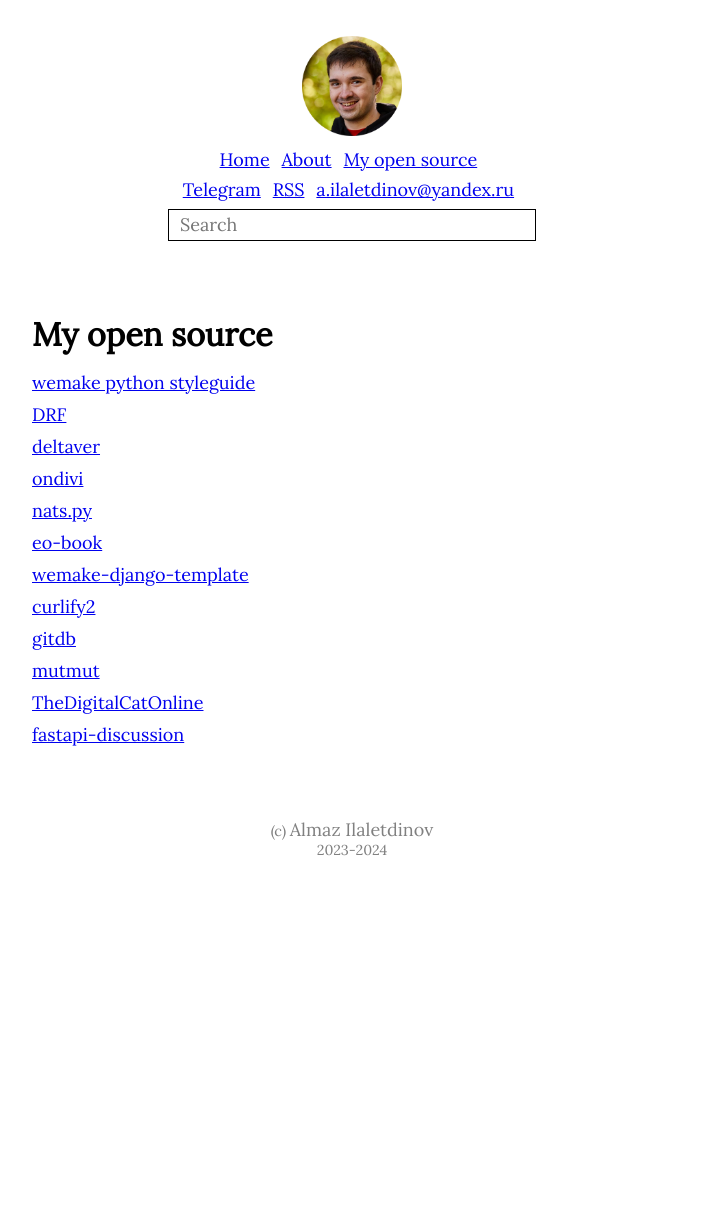
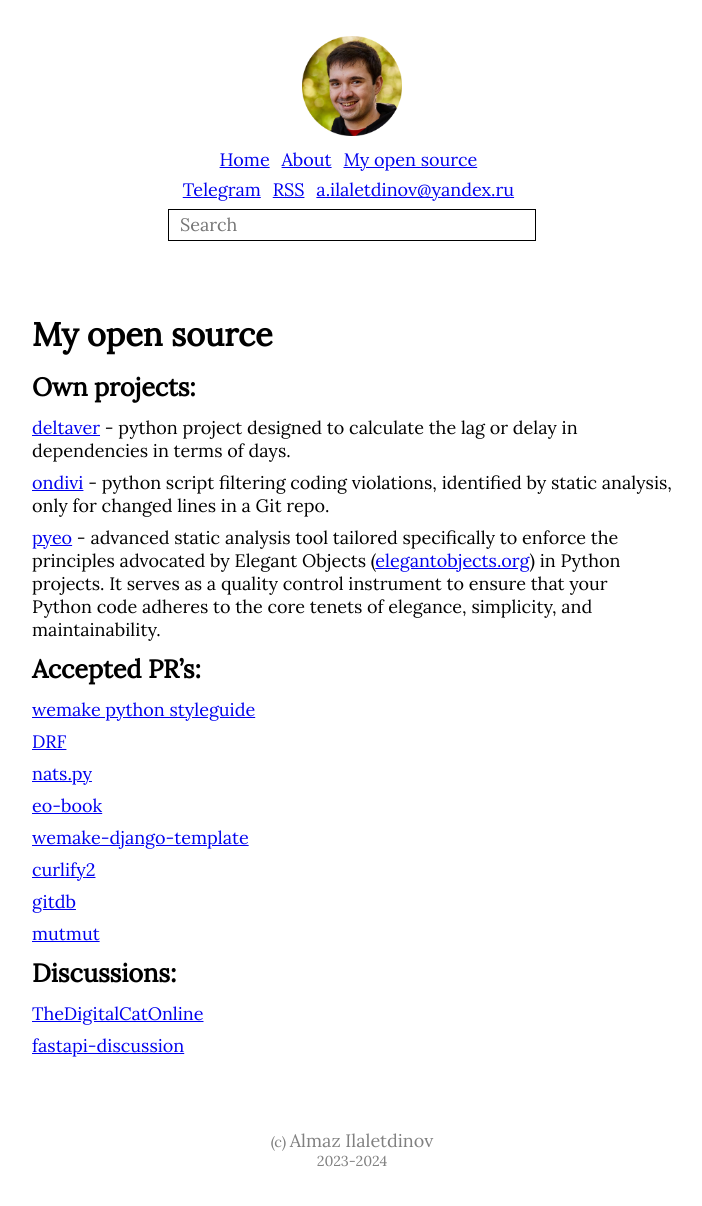
Before and after one commit to blablatdinov/blog, a Jekyll site: the page built from static/open_source.md, in a window 1280 px wide. Shown: the whole page, without its empty margins (288-990 px from the left). Built offline with Jekyll 4.4.1, drawn with Linux system fonts in a browser that asks for light colours; before the commit the page ends 900 px from its top, so only the background shows below that.

Commit message:
Update open source page

```diff
--- a/static/open_source.md
+++ b/static/open_source.md
@@ -8,13 +8,19 @@
   - open source
 ---
 
+## Own projects:
+
+[deltaver](https://github.com/blablatdinov/deltaver) - python project designed to calculate the lag or delay in dependencies in terms of days.
+
+[ondivi](https://github.com/blablatdinov/ondivi) - python script filtering coding violations, identified by static analysis, only for changed lines in a Git repo.
+
+[pyeo](https://github.com/blablatdinov/pyeo) - advanced static analysis tool tailored specifically to enforce the principles advocated by Elegant Objects ([elegantobjects.org](https://elegantobjects.org)) in Python projects. It serves as a quality control instrument to ensure that your Python code adheres to the core tenets of elegance, simplicity, and maintainability.
+
+## Accepted PR's:
+
 [wemake python styleguide](https://github.com/wemake-services/wemake-python-styleguide/pulls?q=is%3Apr+author%3Ablablatdinov+is%3Aclosed)
 
 [DRF](https://github.com/encode/django-rest-framework/pulls?q=is%3Apr+author%3Ablablatdinov+is%3Aclosed)
-
-[deltaver](https://github.com/blablatdinov/deltaver)
-
-[ondivi](https://github.com/blablatdinov/ondivi)
 
 [nats.py](https://github.com/nats-io/nats.py/pulls?q=is%3Apr+author%3Ablablatdinov+is%3Aclosed)
 
@@ -28,6 +34,8 @@
 
 [mutmut](https://github.com/boxed/mutmut/pull/323)
 
+## Discussions:
+
 [TheDigitalCatOnline](https://github.com/TheDigitalCatOnline/blog_source/issues/14)
 
 [fastapi-discussion](https://github.com/tiangolo/fastapi/discussions/8033)
```
